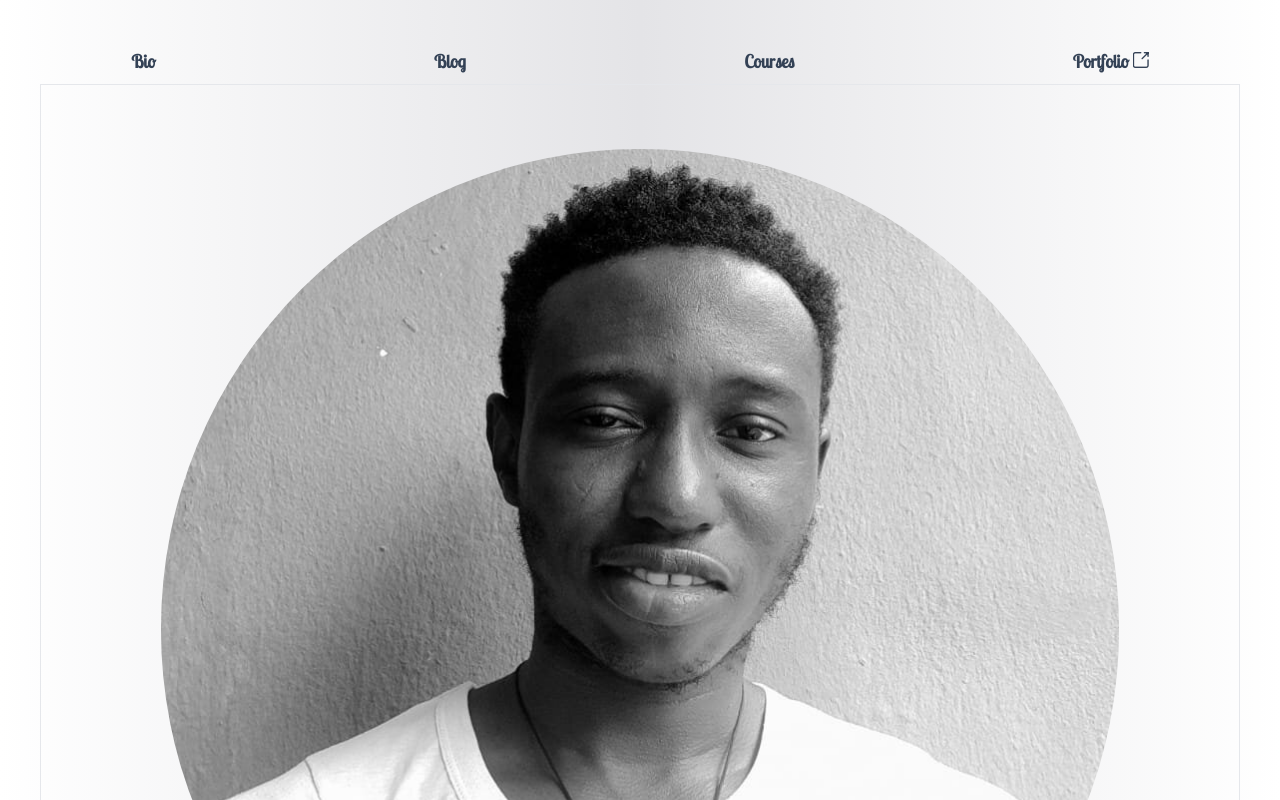
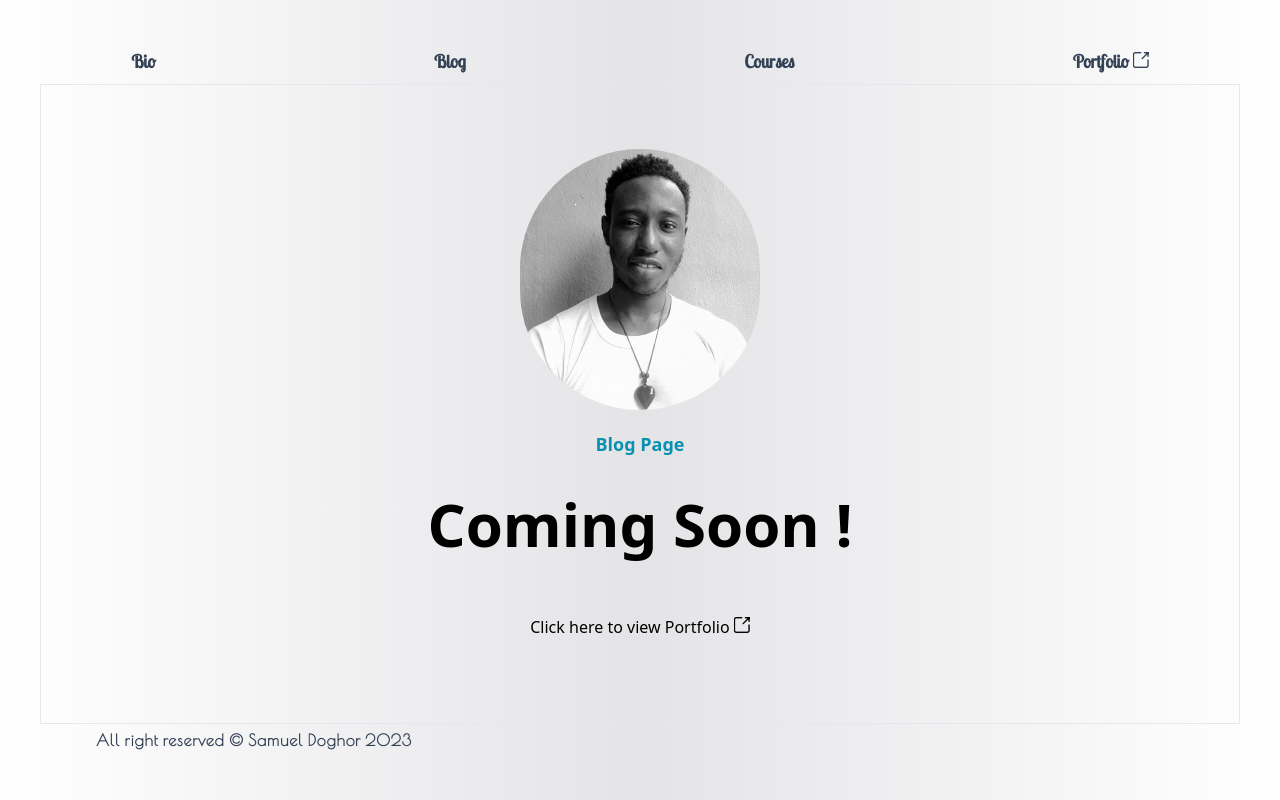
Before and after one commit to samdoghor/samdoghor.com, a Vue app: page /blog in a window 1280 px wide. Shown: the top 800 px of the page. Built offline with nearby package versions, Linux system fonts and the light colour scheme.

Commit message:
feat: monir update

```diff
--- a/src/pages/Blog.vue
+++ b/src/pages/Blog.vue
@@ -3,7 +3,8 @@
         <div class="border grid min-h-[80vh]">
 
             <div class="flex justify-center pt-16 pb-1">
-                <img class="rounded-full max-w-[80%]" alt="Samuel Doghor" src="../assets/images/doghs.jpg" />
+                <img class="rounded-full max-w-[80%] md:max-w-[60%] lg:max-w-[20%]" alt="Samuel Doghor"
+                    src="../assets/images/doghs.jpg" />
             </div>
             <div class="justify-self-center pt-4">
                 <span class="font-bold text-lg text-cyan-600"> Blog Page </span>
--- a/src/pages/Course.vue
+++ b/src/pages/Course.vue
@@ -3,7 +3,8 @@
         <div class="border grid min-h-[80vh]">
 
             <div class="flex justify-center pt-16 pb-1">
-                <img class="rounded-full max-w-[80%]" alt="Samuel Doghor" src="../assets/images/doghs.jpg" />
+                <img class="rounded-full max-w-[80%] md:max-w-[60%] lg:max-w-[20%]" alt="Samuel Doghor"
+                    src="../assets/images/doghs.jpg" />
             </div>
             <div class="justify-self-center pt-4">
                 <span class="font-bold text-lg text-cyan-600"> Course Page </span>
```
